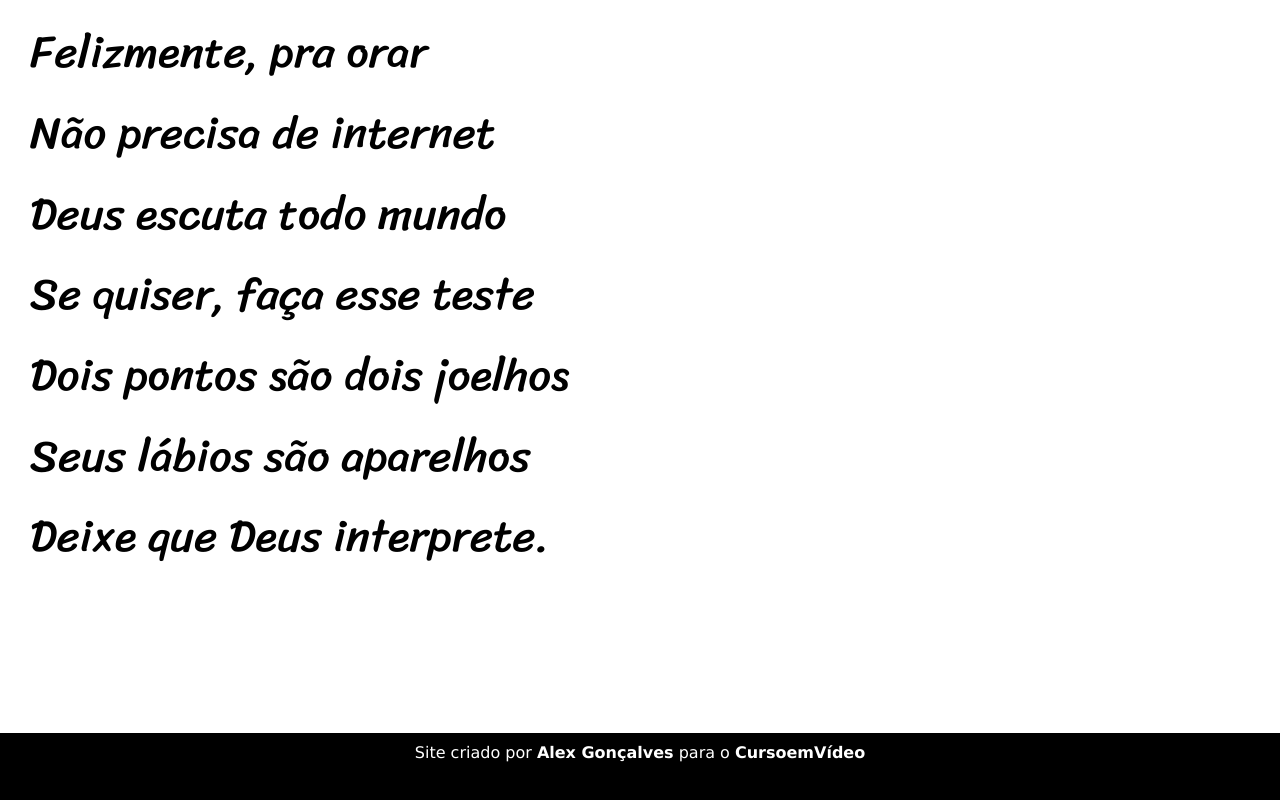
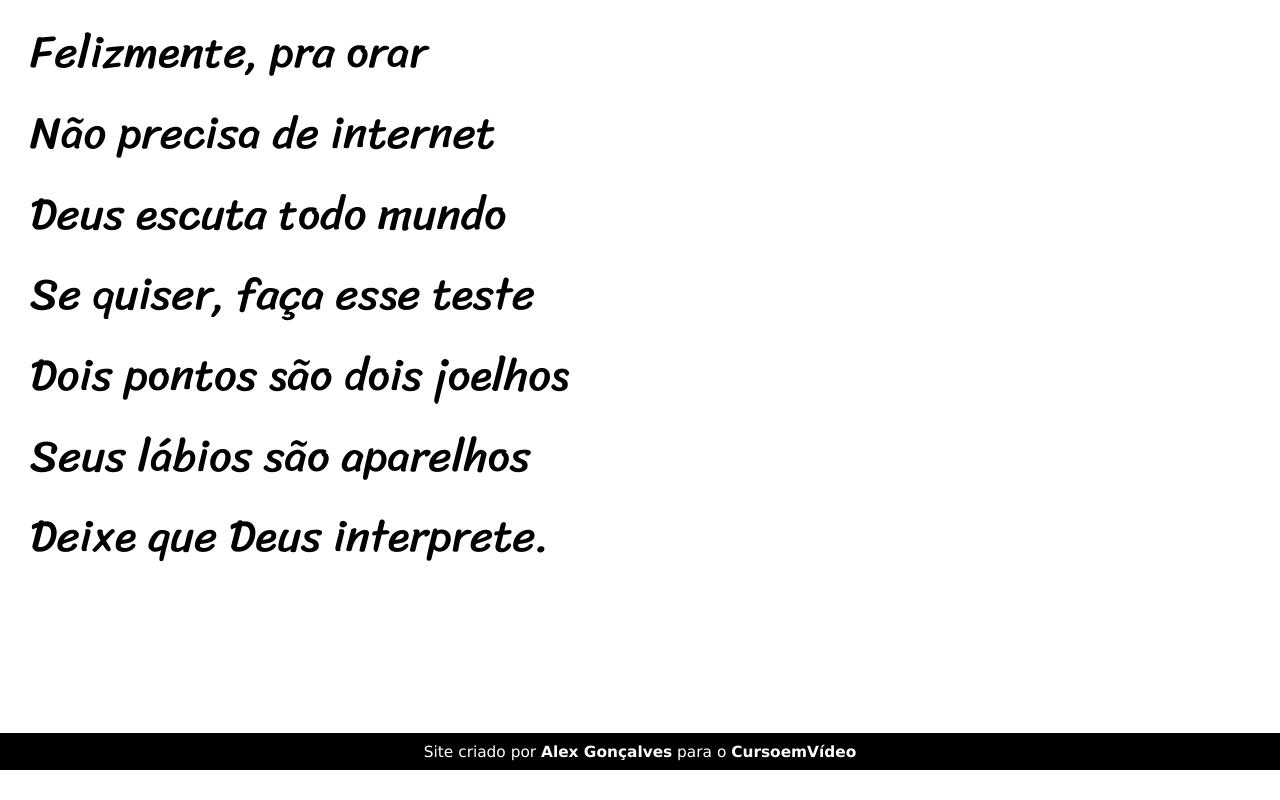
Before and after one commit to Alexpgon/projeto-cordel, a plain HTML site: page index.html in a window 1280 px wide. Shown: the part 4211-5011 px from the top of the page. After the commit the page ends 4981 px from the top, so only its background shows below. Drawn offline with Linux system fonts and the light colour scheme.

Commit message:
Update style.css

```diff
--- a/style.css
+++ b/style.css
@@ -79,7 +79,7 @@ a:hover{
     padding: 5px;
 }
 
-p{
+section>p{
     padding-bottom: 3.5vh;
 }
 
@@ -95,6 +95,7 @@ footer{
     background-color: black;
     color: white;
     text-align: center;
-    padding: 10px;
+    padding: 1.2vh;
     font-family: var(--fonte1);
+    font-size: 1.2vw;
 }
```
